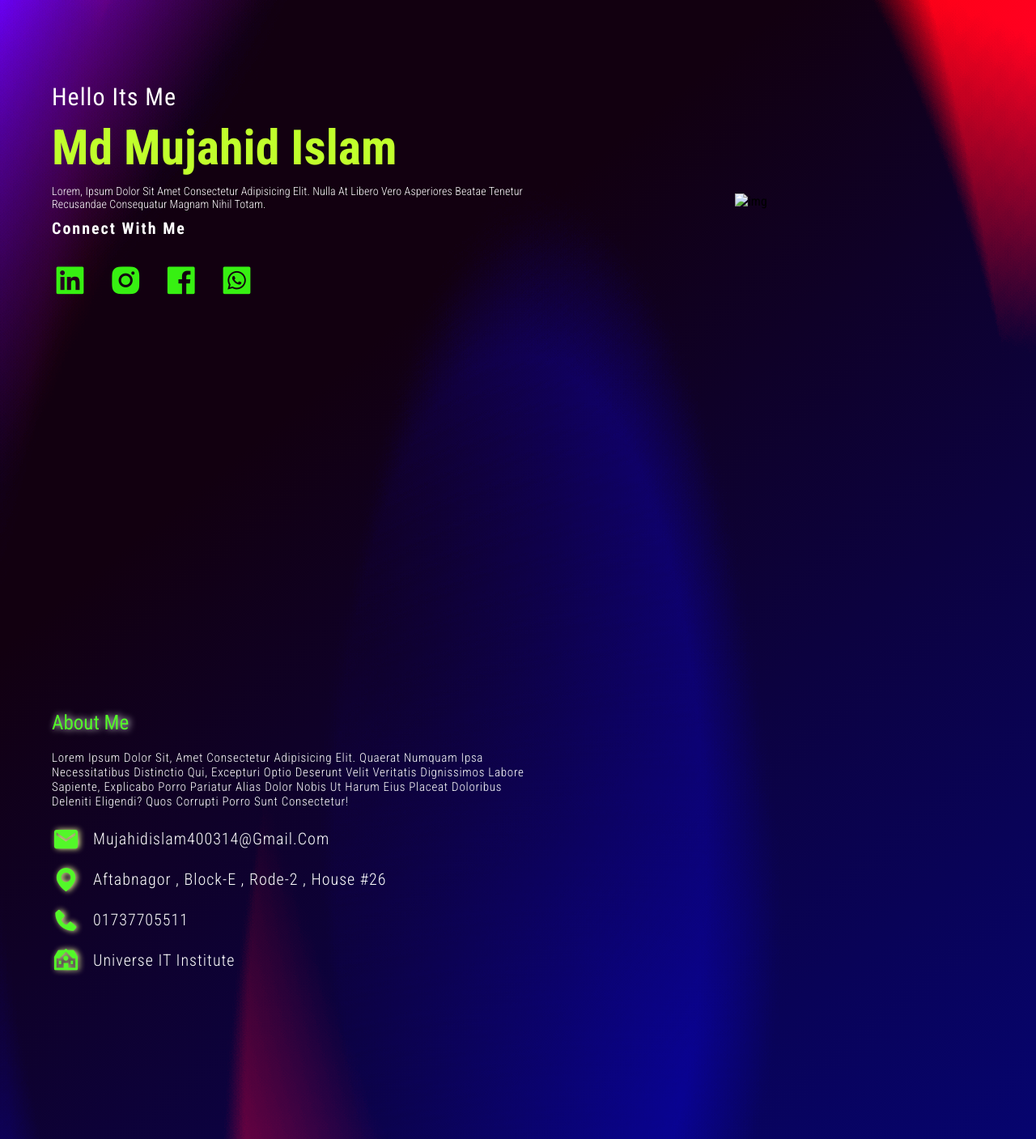
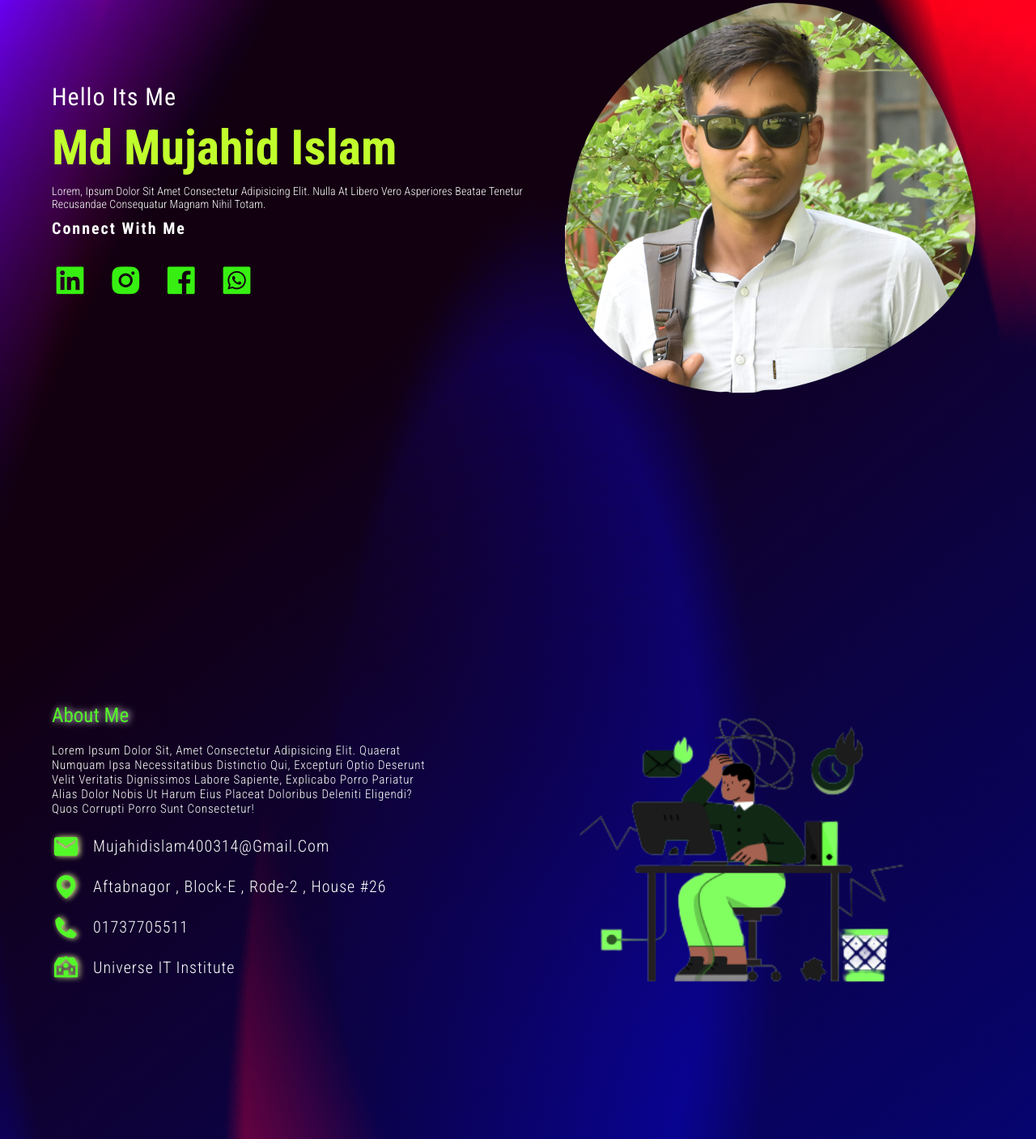
Before and after one commit to Coder-Mujahid/portfolio-1.01, a plain HTML site: page index.html in a window 1280 px wide. Shown: the part 152-1559 px from the top of the page at 81% size. Drawn offline with nearby package versions, Linux system fonts and the light colour scheme; the site is published under a folder, as on GitHub Pages, so addresses that start at the root find nothing.

Commit message:
Add files via upload

```diff
--- a/index.html
+++ b/index.html
@@ -38,7 +38,7 @@
 
             <!-- image -->
             <div class="col2">
-                <img src="/img/Untitled design (3)_preview_rev_1.png" alt="img">
+                <img src="img/Untitled design (3)_preview_rev_1.png" alt="img">
             </div>
 
         </div>
@@ -59,7 +59,7 @@
 
 
             <div class="col2">
-                <img src="/img/stressed-person-using-computer-at-desk-removebg-preview.png" alt="">
+                <img src="img/stressed-person-using-computer-at-desk-removebg-preview.png" alt="">
 
             </div>
         </div>
```
